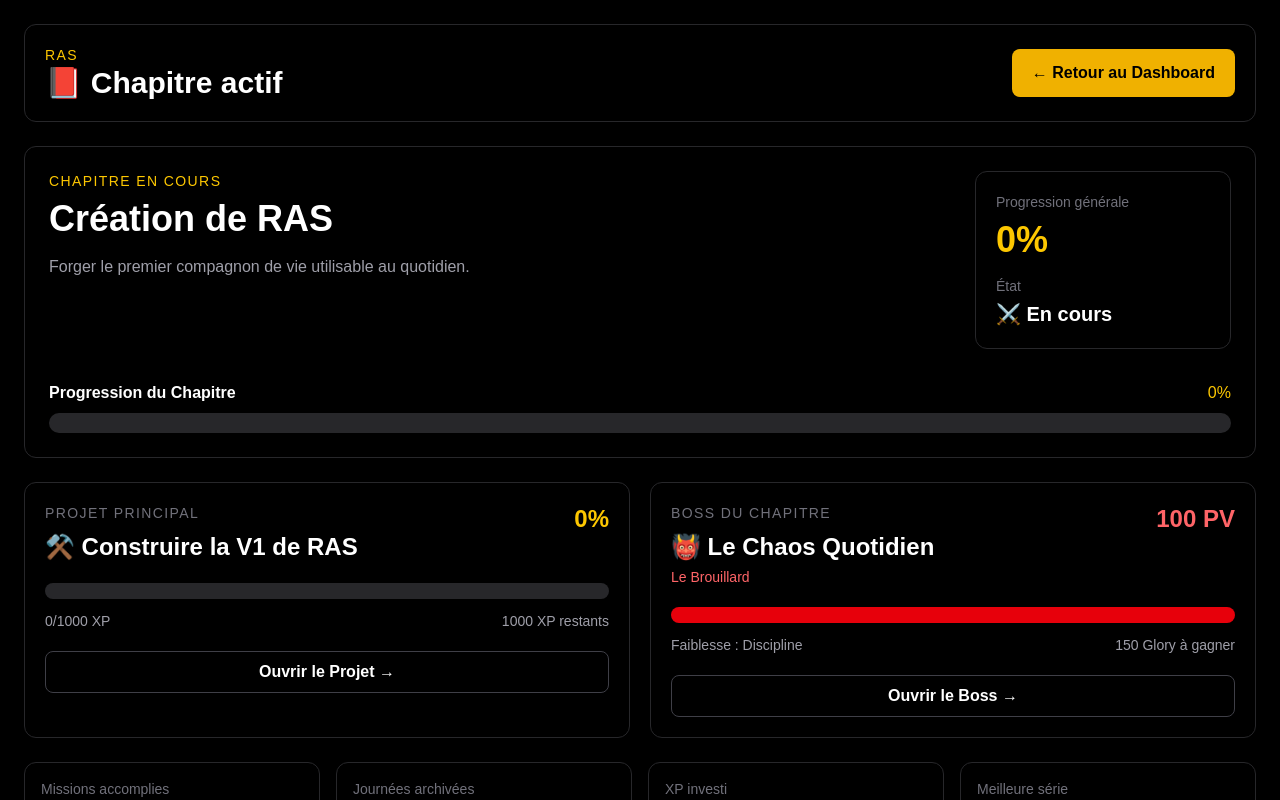
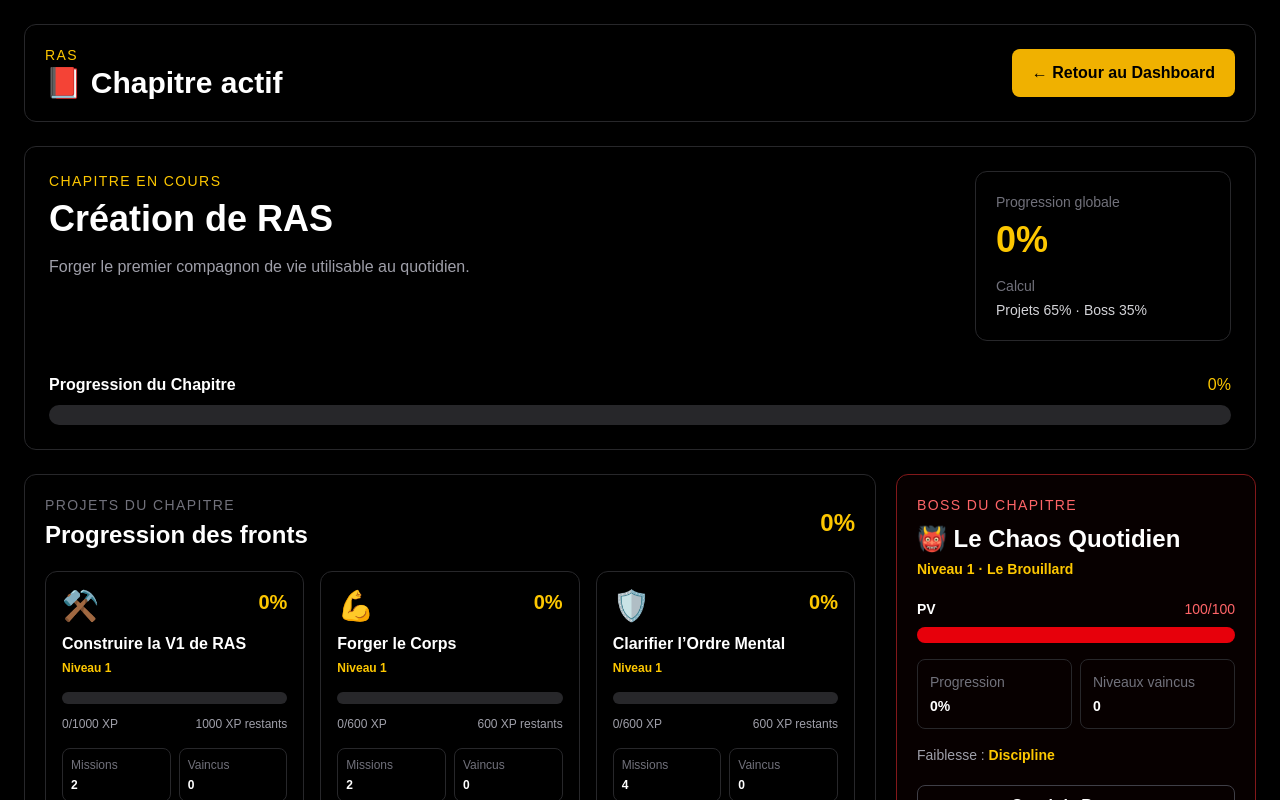
Before and after one commit to RobinWhitman/ras, a Next.js app: page /chapter in a window 1280 px wide. Shown: the top 800 px of the page. Built offline with nearby package versions, Linux system fonts and the light colour scheme.

Commit message:
Macro Sprint 21 - Page chapitre synchronisee

```diff
--- a/src/app/chapter/page.tsx
+++ b/src/app/chapter/page.tsx
@@ -1,60 +1,101 @@
 "use client";
 
 import Link from "next/link";
-import { bosses, chapters, projects } from "@/data/game";
+import { bosses, chapters } from "@/data/game";
 import { projectDetails } from "@/data/projects";
-import { useGame } from "@/hooks/useGame";
-import { getBossHpPercent, getBossPhase } from "@/lib/bosses";
+import {
+  getBossTargetHp,
+  getProjectTargetXp,
+  useGame,
+} from "@/hooks/useGame";
+import {
+  getBossHpPercent,
+  getBossPhase,
+} from "@/lib/bosses";
 
 export default function ChapterPage() {
   const { save } = useGame();
 
   const chapter = chapters[0];
-  const boss = bosses[0];
-  const project = projects[0];
-  const projectDetail = projectDetails.find(
-    (item) => item.id === project.id
+  const baseBoss = bosses[0];
+
+  const bossLevel = save.bossLevels[baseBoss.id] ?? 1;
+  const bossMaxHp = getBossTargetHp(baseBoss.maxHp, bossLevel);
+  const boss = {
+    ...baseBoss,
+    maxHp: bossMaxHp,
+  };
+
+  const bossHpPercent = getBossHpPercent(save.bossHp, boss.maxHp);
+  const bossProgress = 100 - bossHpPercent;
+  const bossPhase = getBossPhase(boss, save.bossHp);
+  const bossLevelDefeated =
+    save.completedBossLevels[baseBoss.id]?.includes(bossLevel) ?? false;
+
+  const projectStates = projectDetails.map((project) => {
+    const level = save.projectLevels[project.id] ?? 1;
+    const targetXp = getProjectTargetXp(project.targetXp, level);
+    const currentXp = save.projectProgress[project.id] ?? 0;
+    const progress = Math.min(
+      100,
+      Math.round((currentXp / targetXp) * 100)
     );
 
-  const archivedXp = save.dayHistory.reduce(
-    (total, day) => total + day.xpGained,
+    const levelDefeated =
+      save.completedProjectLevels[project.id]?.includes(level) ?? false;
+
+    const defeatedCount =
+      save.completedProjectLevels[project.id]?.length ?? 0;
+
+    const linkedMissionCount = save.dailyMissions.filter(
+      (mission) => mission.projectId === project.id
+    ).length;
+
+    return {
+      project,
+      level,
+      targetXp,
+      currentXp,
+      progress,
+      levelDefeated,
+      defeatedCount,
+      linkedMissionCount,
+    };
+  });
+
+  const averageProjectProgress =
+    projectStates.length === 0
+      ? 0
+      : Math.round(
+          projectStates.reduce(
+            (total, item) => total + item.progress,
+            0
+          ) / projectStates.length
+        );
+
+  const chapterProgress = Math.round(
+    averageProjectProgress * 0.65 + bossProgress * 0.35
+  );
+
+  const defeatedProjectLevels = projectStates.reduce(
+    (total, item) => total + item.defeatedCount,
     0
   );
 
-  const todayXp = save.completedMissions.reduce(
-    (total, mission) => total + mission.xp,
-    0
-  );
+  const defeatedBossLevels =
+    save.completedBossLevels[baseBoss.id]?.length ?? 0;
 
-  const chapterXp = archivedXp + todayXp;
-  const targetXp = projectDetail?.targetXp ?? 1000;
-
-  const projectProgress = Math.min(
-    100,
-    Math.round((chapterXp / targetXp) * 100)
-  );
-
-  const bossProgress = 100 - getBossHpPercent(
-    save.bossHp,
-    boss.maxHp
-  );
-
-  const chapterProgress = Math.round(
-    (projectProgress + bossProgress) / 2
-  );
-
-  const bossPhase = getBossPhase(boss, save.bossHp);
-  const bossDefeated = save.defeatedBossIds.includes(boss.id);
-  const projectCompleted = chapterXp >= targetXp;
-  const chapterCompleted = bossDefeated && projectCompleted;
-
-  const archivedMissionCount = save.dayHistory.reduce(
+  const totalMissionCount =
+    save.completedMissions.length +
+    save.dayHistory.reduce(
       (total, day) => total + day.completedMissions.length,
       0
     );
 
-  const totalMissionCount =
-    archivedMissionCount + save.completedMissions.length;
+  const chapterState =
+    bossLevelDefeated && projectStates.every((item) => item.levelDefeated)
+      ? "Chapitre dominé"
+      : "Chapitre en cours";
 
   return (
     <main className="min-h-screen bg-black p-6 text-white">
@@ -78,19 +119,11 @@ export default function ChapterPage() {
           </Link>
         </header>
 
-        <section
-          className={`rounded-xl border p-6 ${
-            chapterCompleted
-              ? "border-yellow-500 bg-yellow-500/10"
-              : "border-zinc-800"
-          }`}
-        >
+        <section className="rounded-xl border border-zinc-800 p-6">
           <div className="flex flex-col justify-between gap-6 md:flex-row">
             <div className="max-w-3xl">
               <p className="text-sm uppercase tracking-widest text-yellow-400">
-                {chapterCompleted
-                  ? "Chapitre accompli"
-                  : "Chapitre en cours"}
+                {chapterState}
               </p>
 
               <h2 className="mt-2 text-4xl font-bold">
@@ -104,7 +137,7 @@ export default function ChapterPage() {
 
             <div className="min-w-64 rounded-xl border border-zinc-800 p-5">
               <p className="text-sm text-zinc-500">
-                Progression générale
+                Progression globale
               </p>
 
               <p className="mt-2 text-4xl font-bold text-yellow-400">
@@ -112,13 +145,11 @@ export default function ChapterPage() {
               </p>
 
               <p className="mt-4 text-sm text-zinc-500">
-                État
+                Calcul
               </p>
 
-              <p className="mt-1 text-xl font-bold">
-                {chapterCompleted
-                  ? "🏆 Accompli"
-                  : "⚔️ En cours"}
+              <p className="mt-1 text-sm text-zinc-300">
+                Projets 65% · Boss 35%
               </p>
             </div>
           </div>
@@ -143,55 +174,120 @@ export default function ChapterPage() {
           </div>
         </section>
 
-        <section className="grid gap-5 lg:grid-cols-2">
-          <article className="rounded-xl border border-zinc-800 p-5">
-            <div className="flex items-start justify-between gap-4">
+        <section className="grid gap-5 lg:grid-cols-[1fr_360px]">
+          <div className="space-y-5">
+            <section className="rounded-xl border border-zinc-800 p-5">
+              <div className="mb-5 flex items-center justify-between">
                 <div>
                   <p className="text-sm uppercase tracking-widest text-zinc-500">
-                  Projet principal
+                    Projets du Chapitre
                   </p>
 
-                <h2 className="mt-2 text-2xl font-bold">
-                  ⚒️ {project.title}
+                  <h2 className="mt-1 text-2xl font-bold">
+                    Progression des fronts
                   </h2>
                 </div>
 
                 <p className="text-2xl font-bold text-yellow-400">
-                {projectProgress}%
+                  {averageProjectProgress}%
                 </p>
               </div>
 
-            <div className="mt-5 h-4 overflow-hidden rounded-full bg-zinc-800">
+              <div className="grid gap-4 xl:grid-cols-3">
+                {projectStates.map((item) => (
+                  <article
+                    key={item.project.id}
+                    className={`rounded-xl border p-4 ${
+                      item.levelDefeated
+                        ? "border-yellow-500 bg-yellow-500/10"
+                        : "border-zinc-800"
+                    }`}
+                  >
+                    <div className="flex items-start justify-between gap-3">
+                      <div>
+                        <p className="text-3xl">
+                          {item.project.icon}
+                        </p>
+
+                        <h3 className="mt-2 font-bold">
+                          {item.project.title}
+                        </h3>
+
+                        <p className="mt-1 text-xs font-bold text-yellow-400">
+                          Niveau {item.level}
+                        </p>
+                      </div>
+
+                      <p className="text-xl font-bold text-yellow-400">
+                        {item.progress}%
+                      </p>
+                    </div>
+
+                    <div className="mt-4 h-3 overflow-hidden rounded-full bg-zinc-800">
                       <div
                         className="h-full bg-yellow-500"
-                style={{ width: `${projectProgress}%` }}
+                        style={{ width: `${item.progress}%` }}
                       />
                     </div>
 
-            <div className="mt-3 flex justify-between text-sm text-zinc-400">
+                    <div className="mt-3 flex justify-between text-xs text-zinc-400">
                       <span>
-                {chapterXp}/{targetXp} XP
+                        {item.currentXp}/{item.targetXp} XP
                       </span>
 
                       <span>
-                {projectCompleted
-                  ? "Projet terminé"
-                  : `${Math.max(targetXp - chapterXp, 0)} XP restants`}
+                        {item.levelDefeated
+                          ? "Niveau vaincu"
+                          : `${Math.max(
+                              item.targetXp - item.currentXp,
+                              0
+                            )} XP restants`}
                       </span>
+                    </div>
+
+                    <div className="mt-4 grid grid-cols-2 gap-2 text-xs">
+                      <div className="rounded-lg border border-zinc-800 p-2">
+                        <p className="text-zinc-500">
+                          Missions
+                        </p>
+
+                        <p className="mt-1 font-bold">
+                          {item.linkedMissionCount}
+                        </p>
+                      </div>
+
+                      <div className="rounded-lg border border-zinc-800 p-2">
+                        <p className="text-zinc-500">
+                          Vaincus
+                        </p>
+
+                        <p className="mt-1 font-bold">
+                          {item.defeatedCount}
+                        </p>
+                      </div>
+                    </div>
+                  </article>
+                ))}
               </div>
 
               <Link
                 href="/projects"
                 className="mt-5 block rounded-lg border border-zinc-700 px-4 py-2 text-center font-bold transition hover:border-yellow-500 hover:text-yellow-400"
               >
-              Ouvrir le Projet →
+                Ouvrir les Projets →
               </Link>
-          </article>
+            </section>
+          </div>
 
-          <article className="rounded-xl border border-zinc-800 p-5">
-            <div className="flex items-start justify-between gap-4">
-              <div>
-                <p className="text-sm uppercase tracking-widest text-zinc-500">
+          <aside className="space-y-5">
+            <article
+              className={`rounded-xl border p-5 ${
+                bossLevelDefeated
+                  ? "border-yellow-500 bg-yellow-500/10"
+                  : "border-red-900 bg-red-950/10"
+              }`}
+            >
+              <p className="text-sm uppercase tracking-widest text-red-400">
                 Boss du Chapitre
               </p>
 
@@ -199,39 +295,63 @@ export default function ChapterPage() {
                 👹 {boss.name}
               </h2>
 
-                <p className="mt-1 text-sm text-red-400">
-                  {bossPhase.name}
+              <p className="mt-1 text-sm font-bold text-yellow-400">
+                Niveau {bossLevel} · {bossPhase.name}
+              </p>
+
+              <div className="mt-5">
+                <div className="mb-2 flex justify-between text-sm">
+                  <span className="font-bold">
+                    PV
+                  </span>
+
+                  <span className="text-red-400">
+                    {save.bossHp}/{boss.maxHp}
+                  </span>
+                </div>
+
+                <div className="h-4 overflow-hidden rounded-full bg-zinc-800">
+                  <div
+                    className="h-full bg-red-600"
+                    style={{ width: `${bossHpPercent}%` }}
+                  />
+                </div>
+              </div>
+
+              <div className="mt-4 grid grid-cols-2 gap-2 text-sm">
+                <div className="rounded-lg border border-zinc-800 p-3">
+                  <p className="text-zinc-500">
+                    Progression
+                  </p>
+
+                  <p className="mt-1 font-bold">
+                    {bossProgress}%
                   </p>
                 </div>
 
-              <p className="text-2xl font-bold text-red-400">
-                {save.bossHp} PV
+                <div className="rounded-lg border border-zinc-800 p-3">
+                  <p className="text-zinc-500">
+                    Niveaux vaincus
+                  </p>
+
+                  <p className="mt-1 font-bold">
+                    {defeatedBossLevels}
                   </p>
                 </div>
-
-            <div className="mt-5 h-4 overflow-hidden rounded-full bg-zinc-800">
-              <div
-                className="h-full bg-red-600"
-                style={{
-                  width: `${getBossHpPercent(
-                    save.bossHp,
-                    boss.maxHp
-                  )}%`,
-                }}
-              />
               </div>
 
-            <div className="mt-3 flex justify-between text-sm text-zinc-400">
-              <span>
-                Faiblesse : {boss.weakness}
+              <p className="mt-4 text-sm text-zinc-400">
+                Faiblesse :{" "}
+                <span className="font-bold text-yellow-400">
+                  {boss.weakness}
                 </span>
+              </p>
 
-              <span>
-                {bossDefeated
-                  ? "Boss vaincu"
-                  : `${boss.rewardGlory} Glory à gagner`}
-              </span>
-            </div>
+              {bossLevelDefeated && (
+                <p className="mt-3 rounded-lg border border-yellow-500 bg-yellow-500/10 p-3 text-sm font-bold text-yellow-400">
+                  Niveau vaincu. Passage au niveau {bossLevel + 1} demain.
+                </p>
+              )}
 
               <Link
                 href="/boss"
@@ -240,9 +360,8 @@ export default function ChapterPage() {
                 Ouvrir le Boss →
               </Link>
             </article>
-        </section>
 
-        <section className="grid grid-cols-2 gap-4 md:grid-cols-4">
+            <section className="grid grid-cols-2 gap-4">
               <div className="rounded-xl border border-zinc-800 p-4">
                 <p className="text-sm text-zinc-500">
                   Missions accomplies
@@ -265,11 +384,11 @@ export default function ChapterPage() {
 
               <div className="rounded-xl border border-zinc-800 p-4">
                 <p className="text-sm text-zinc-500">
-              XP investi
+                  Niv. Projets vaincus
                 </p>
 
-            <p className="mt-2 text-3xl font-bold">
-              {chapterXp}
+                <p className="mt-2 text-3xl font-bold text-yellow-400">
+                  {defeatedProjectLevels}
                 </p>
               </div>
 
@@ -283,19 +402,8 @@ export default function ChapterPage() {
                 </p>
               </div>
             </section>
-
-        {chapterCompleted && (
-          <section className="rounded-xl border border-yellow-500 bg-yellow-500/10 p-6">
-            <p className="text-3xl font-bold text-yellow-400">
-              🏆 Chapitre accompli
-            </p>
-
-            <p className="mt-3 text-zinc-300">
-              Le Projet est terminé et le Boss a été vaincu.
-              Ce chapitre peut désormais rejoindre la Légende.
-            </p>
+          </aside>
         </section>
-        )}
       </div>
     </main>
   );
```
Lines whose indentation alone changed are shown as unchanged.
